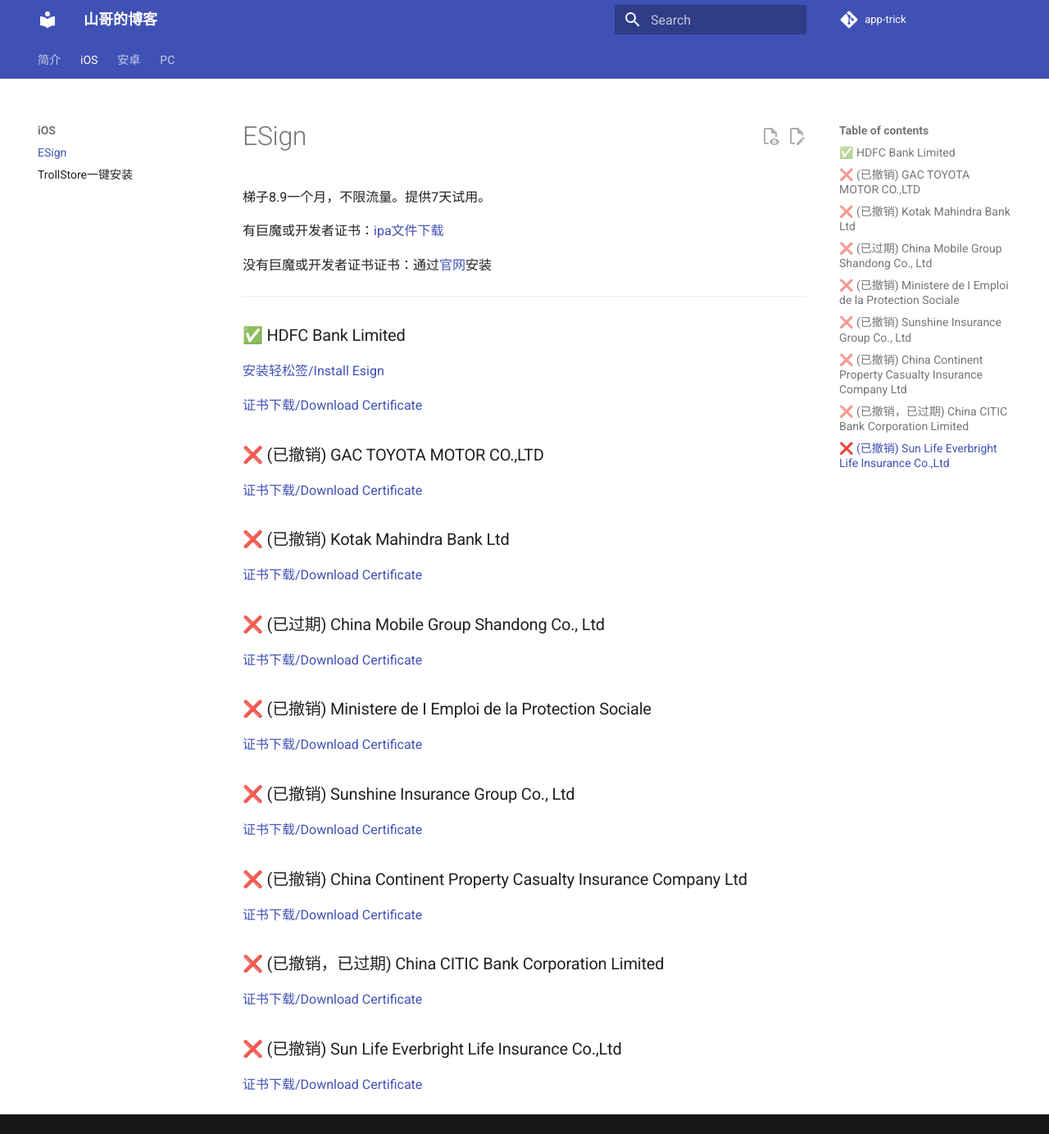
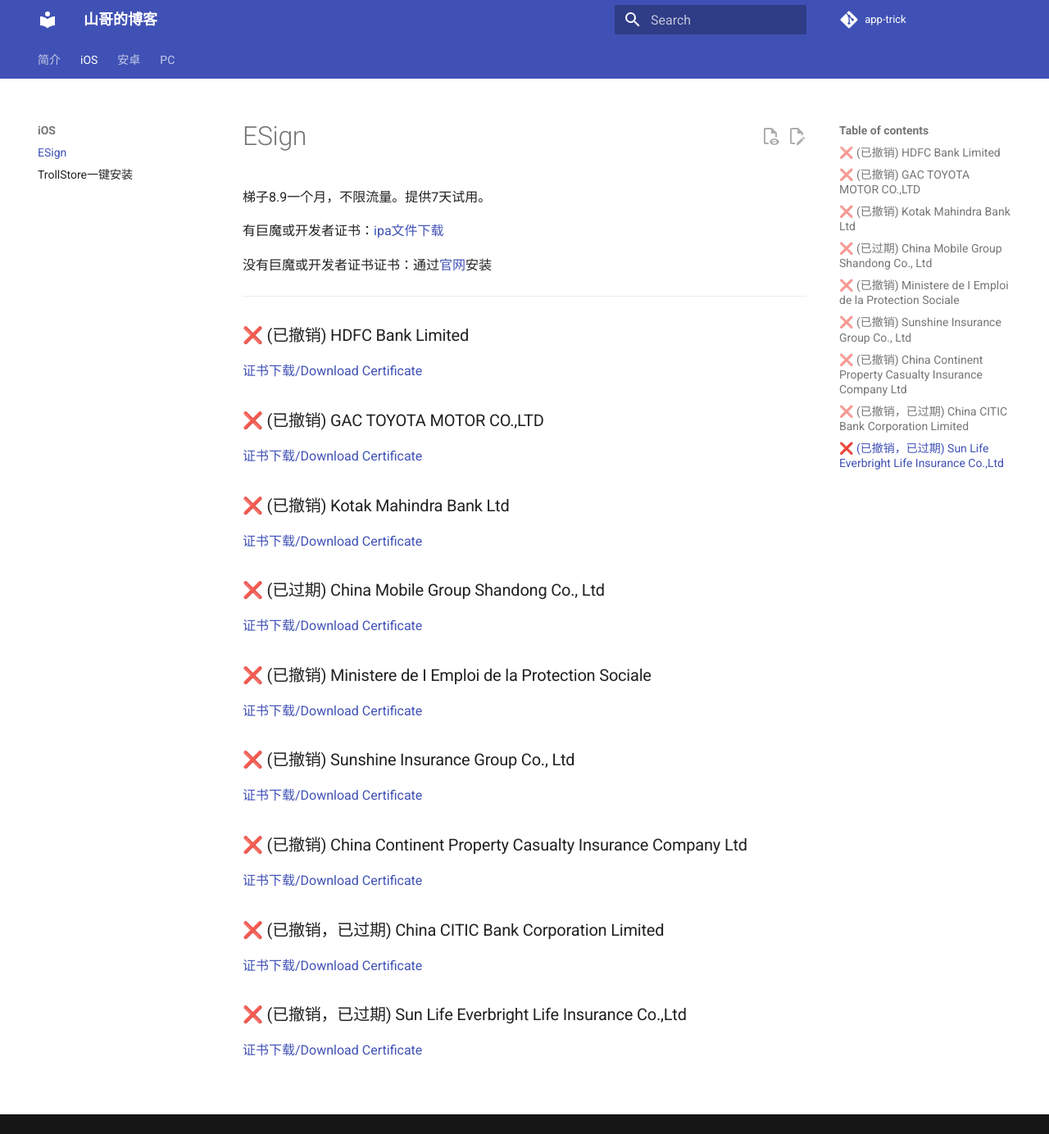
Before and after one commit to app-trick/app-trick.github.io, an MkDocs documentation site: the page built from docs/iOS/Esign.md, in a window 1280 px wide and 1384 px high. Shown: the whole window at 82% size. Built offline with MkDocs 1.6.1 and Material for MkDocs 9.7.7, drawn with Linux system fonts in a browser that asks for light colours; comment, search, counter and statistics services are not loaded.

Commit message:
Esign Repo Update

```diff
--- a/docs/iOS/Esign.md
+++ b/docs/iOS/Esign.md
@@ -8,9 +8,7 @@
 
 ---
 
-### ✅  HDFC Bank Limited
-[安装轻松签/Install Esign](itms-services://?action=download-manifest&url=https://app-trick.github.io/iOS/plist/com.blotlbfpmd.fefzsfls.plist)
-
+### ❌ (已撤销) HDFC Bank Limited
 [证书下载/Download Certificate](/iOS/cert/HDFC%20Bank%20Limited.zip)
 ### ❌ (已撤销) GAC TOYOTA MOTOR CO.,LTD
 [证书下载/Download Certificate](/iOS/cert/GAC%20TOYOTA%20MOTOR%20CO.%2CLTD.zip)
@@ -26,5 +24,5 @@
 [证书下载/Download Certificate](/iOS/cert/China%20Continent%20Property%20%20%20Casualty%20Insurance%20Company%20Ltd.zip)
 ### ❌ (已撤销，已过期) China CITIC Bank Corporation Limited
 [证书下载/Download Certificate](/iOS/cert/China%20CITIC%20Bank%20Corporation%20Limited.zip)
-### ❌ (已撤销) Sun Life Everbright Life Insurance Co.,Ltd
+### ❌ (已撤销，已过期) Sun Life Everbright Life Insurance Co.,Ltd
 [证书下载/Download Certificate](/iOS/cert/Sun%20Life%20Everbright%20Life%20Insurance%20Co.%2CLtd.zip)
```
Also changed, not shown: docs/iOS/TrollHelperOTA.md (+1 -3 lines), docs/iOS/TrollInstallerMDC.md (+1 -3 lines), docs/iOS/TrollInstallerX.md (+1 -3 lines), docs/iOS/TrollMisaka.md (+1 -3 lines), docs/iOS/es.png (deleted), docs/iOS/ts.png (deleted), 7 other files.
